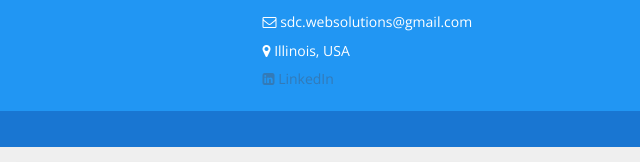
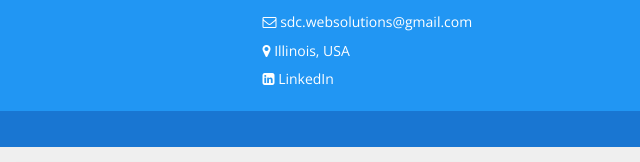
Before and after one commit to SDCore/sdcore.github.io, a plain HTML site: page projects.html in a window 1280 px wide. Shown: the top 162 px of the page, 640-1280 px from the left. Drawn offline with nearby package versions, Linux system fonts and the light colour scheme.

Commit message:
Update projects.html

```diff
--- a/projects.html
+++ b/projects.html
@@ -38,7 +38,7 @@
                     <div class="contacts"><i class="fa fa-envelope-o"></i> &#115;&#100;&#99;&#46;&#119;&#101;&#98;&#115;&#111;&#108;&#117;&#116;&#105;&#111;&#110;&#115;&#64;&#103;&#109;&#97;&#105;&#108;&#46;&#99;&#111;&#109;</div>
                     <!-- <div class="contacts"><i class="fa fa-phone"></i> 608-302-9226</div> -->
                     <div class="contacts"><i class="fa fa-map-marker"></i> Illinois, USA</div>
-			<div class="contacts" style="color: #FFF"><a href="https://www.linkedin.com/in/michael-voell-891b6785/"><i class="fa fa-linkedin-square" aria-hidden="true"></i> LinkedIn</a></div>
+			<div class="contacts"><a href="https://www.linkedin.com/in/michael-voell-891b6785/" style="color: #FFF"><i class="fa fa-linkedin-square" aria-hidden="true"></i> LinkedIn</a></div>
                 </div>
             </div>
             <div class="clear"></div>
```
